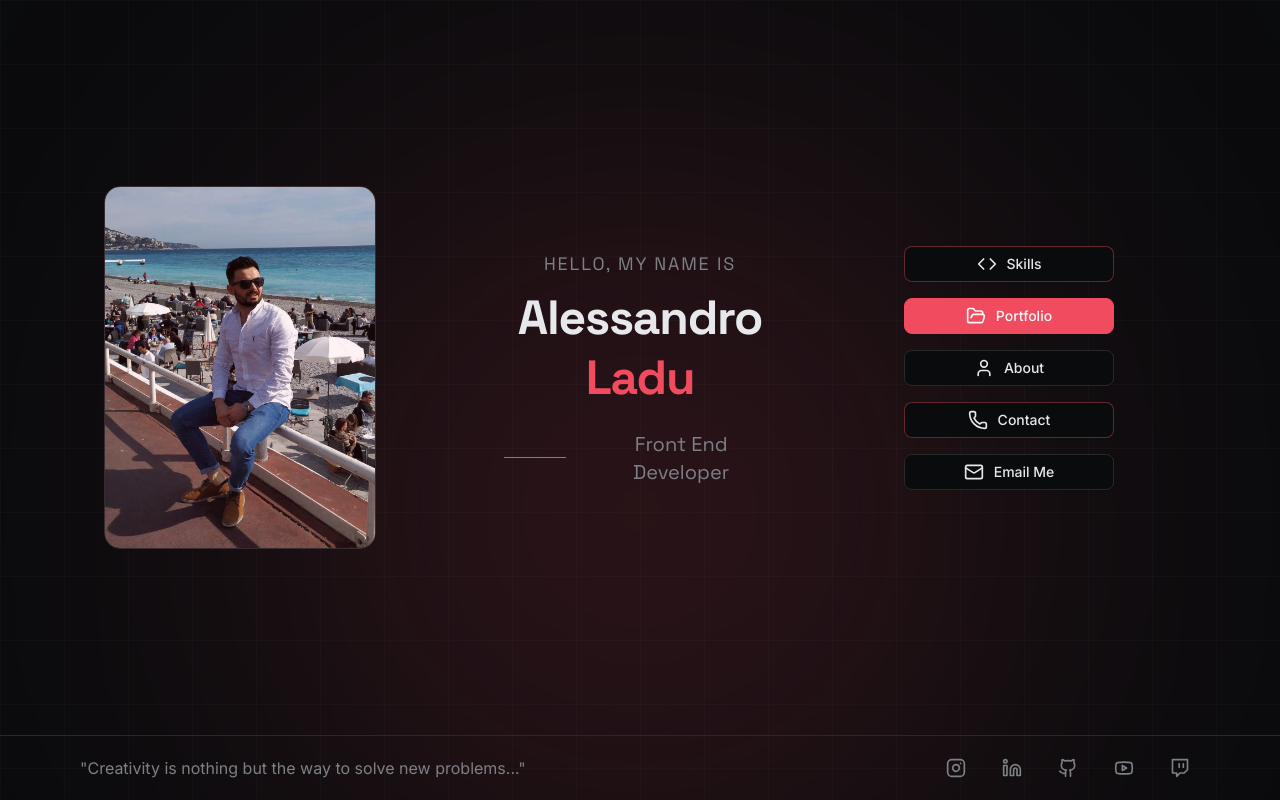
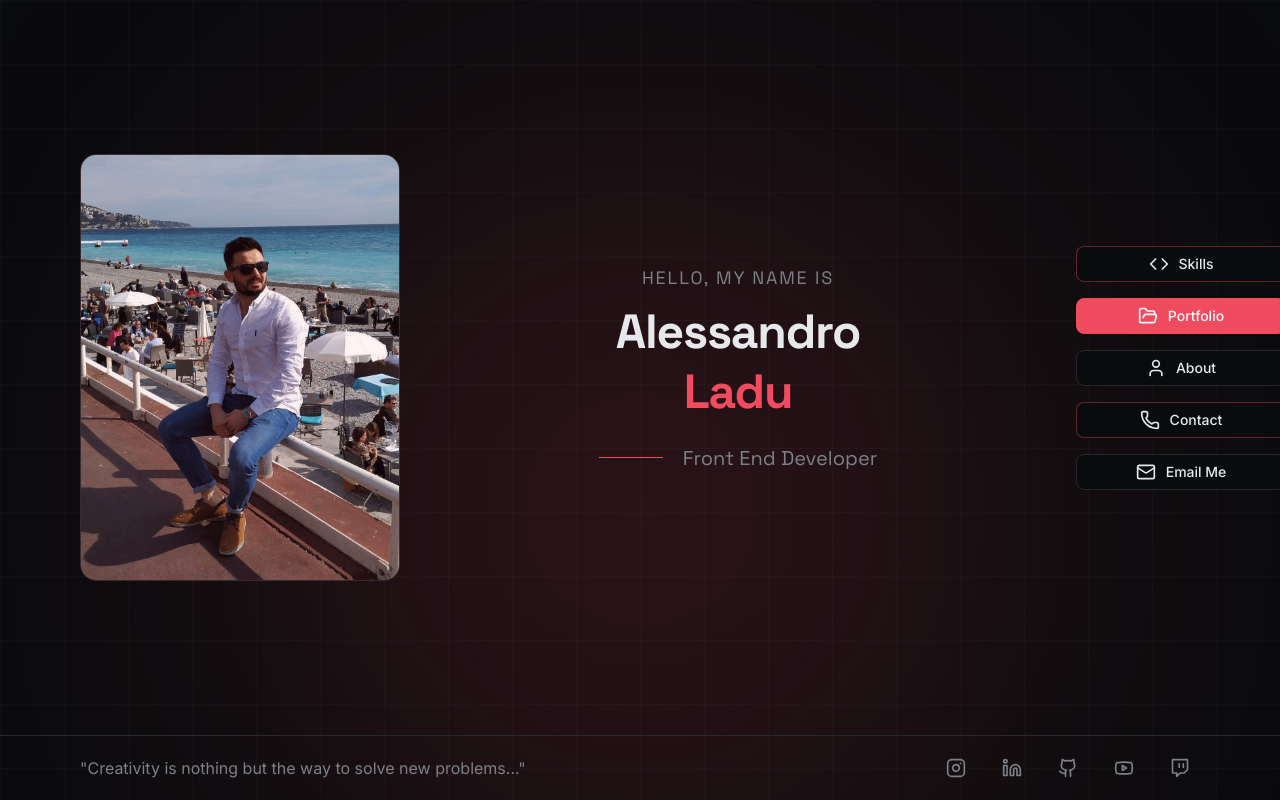
Before and after one commit to ale1a1/new_portfolio, a Next.js app: page / in a window 1280 px wide. Built offline with nearby package versions, Linux system fonts and the light colour scheme.

Commit message:
fix centering issue on main page

```diff
--- a/app/page.tsx
+++ b/app/page.tsx
@@ -182,8 +182,8 @@ export default function PortfolioPage() {
       {/* ========== DESKTOP LAYOUT (lg+) ========== */}
       <div className="relative z-10 hidden lg:flex flex-col h-screen">
         {/* 3-Column Content Grid */}
-        <div className="flex-1 min-h-0 flex items-center justify-center px-16 xl:px-20 2xl:px-50 py-4">
-          <div className="mx-6 w-full grid grid-cols-[1fr_1fr_1fr] gap-10 xl:gap-32 items-center justify-items-center">
+        <div className="flex-1 min-h-0 flex items-center justify-center px-10 xl:px-20 2xl:px-40 py-4">
+          <div className="w-full max-w-[1320px] mx-auto grid grid-cols-[minmax(320px,1.2fr)_minmax(420px,1.6fr)_minmax(220px,0.8fr)] gap-10 xl:gap-32 items-center justify-items-center">
             {/* Column 1 - Photo */}
             <div
               className={`w-full transition-all duration-1000 flex items-center justify-center ${
```
